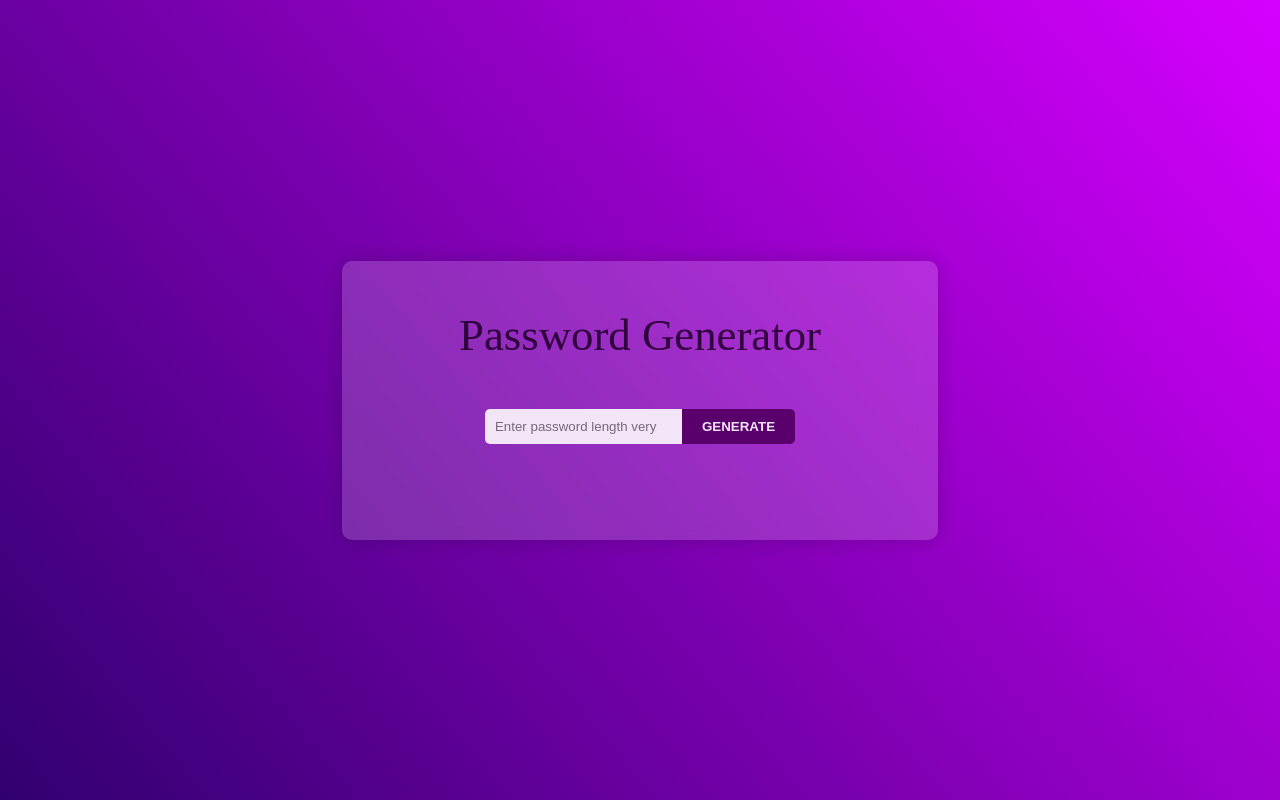
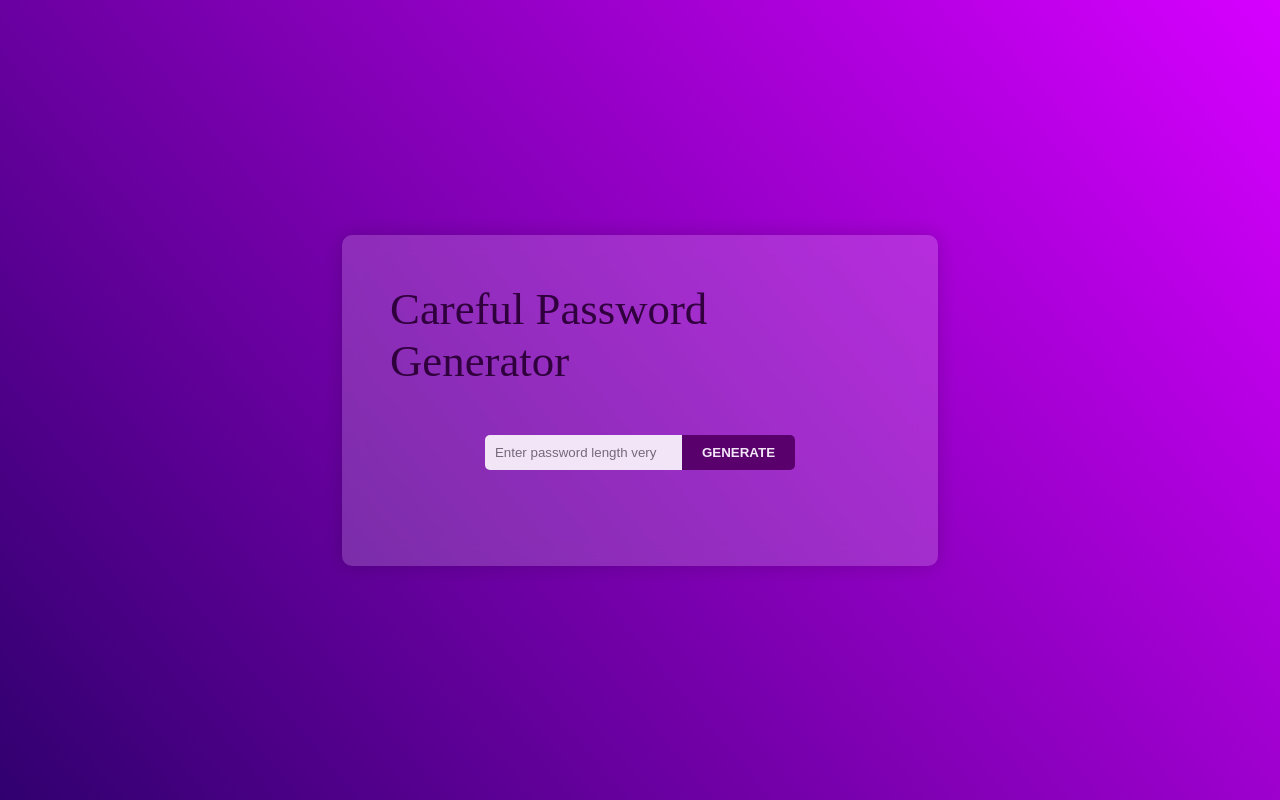
Before and after one commit to vvmaas/password-generator-devops-poc, a React (Vite) app in the folder front-end/: page / in a window 1280 px wide. Built offline with nearby package versions, Linux system fonts and the light colour scheme; no server answers.

Commit message:
test for ghactions 13

```diff
--- a/front-end/src/pages/Home.tsx
+++ b/front-end/src/pages/Home.tsx
@@ -33,7 +33,7 @@ export function Home() {
 
   return (
     <Card>
-      <h1>Password Generator</h1>
+      <h1>Careful Password Generator</h1>
       <div>
         <input
           type="number"
```
